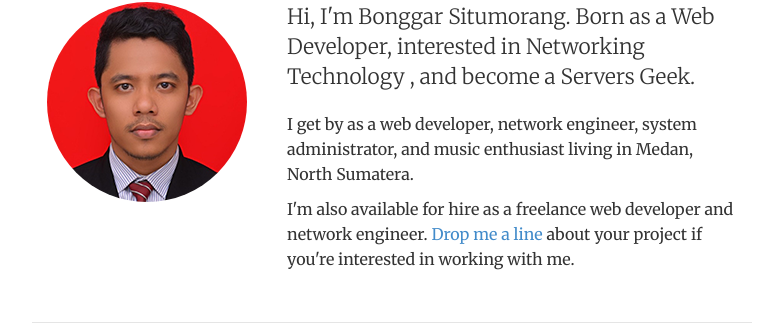
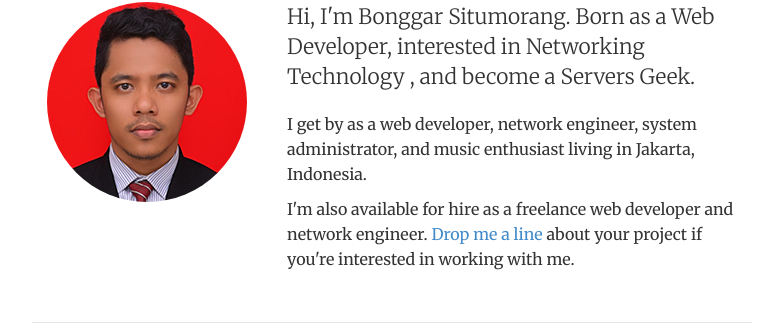
Before and after one commit to bonggar/bonggar.github.io, a Jekyll site: the page built from index.html, in a window 1280 px wide. Shown: the part 118-450 px from the top of the page, without its empty margins (248-1030 px from the left). Built offline with Jekyll 4.4.1, drawn with Linux system fonts in a browser that asks for light colours.

Commit message:
Update index.html
change location

```diff
--- a/index.html
+++ b/index.html
@@ -14,7 +14,7 @@ description: Bonggar Situmorang is a PHP Web Developer, Network Engineer, System
 	<div itemscope itemtype="http://data-vocabulary.org/Person" class="col-sm-8">
 	<p class="lead">Hi, I'm <span itemprop="name">Bonggar Situmorang.</span> Born as a Web Developer, interested in Networking Technology , and become a Servers Geek.</p>
 	<p>I get by as a <span itemprop="title">web developer</span>, <span itemprop="title">network engineer</span>, <span itemprop="title">system administrator</span>, and music enthusiast living in <span itemprop="address" itemscope
-    itemtype="http://data-vocabulary.org/Address"> <span itemprop="locality">Medan</span>, <span itemprop="region">North Sumatera.</p>
+    itemtype="http://data-vocabulary.org/Address"> <span itemprop="locality">Jakarta</span>, <span itemprop="region">Indonesia.</p>
 
 	<p>I'm also available for hire as a <span itemprop="title">freelance web developer and network engineer</span>. <a href="contact">Drop me a line</a> about your project if you're interested in working with me.</p>
 	</div>
```
